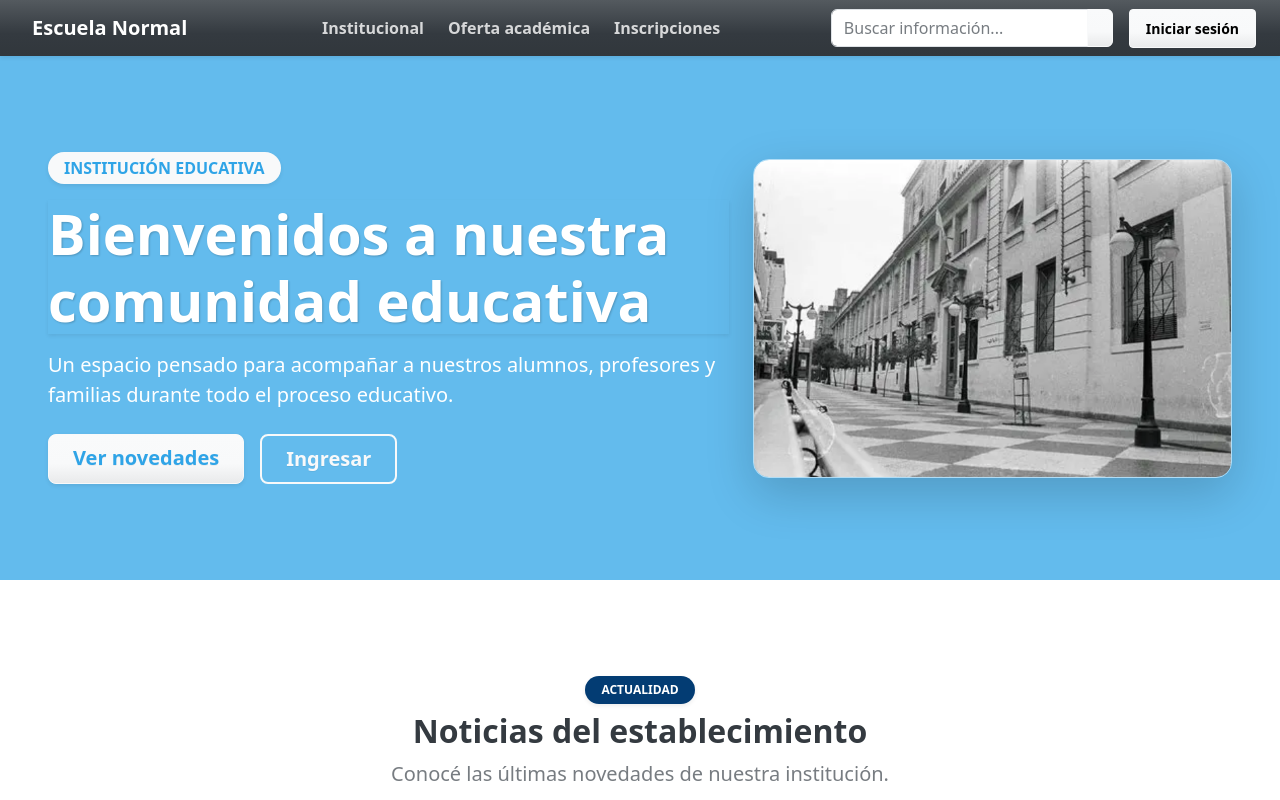
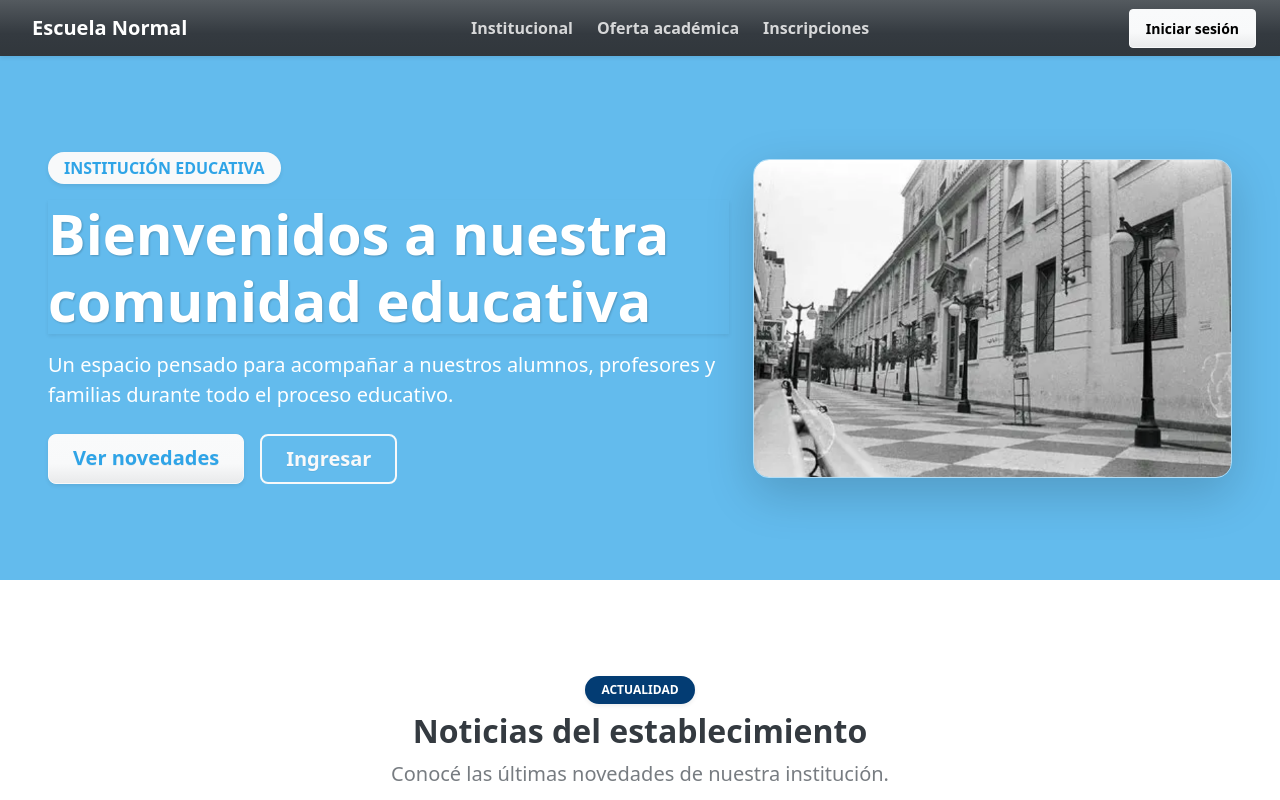
Before and after one commit to martinramiro630-ai/normal-frontend, a React (Vite) app: page / in a window 1280 px wide. Shown: the top 800 px of the page. Built offline with nearby package versions, Linux system fonts and the light colour scheme.

Commit message:
quito menu de busqueda del navbar

```diff
--- a/src/components/Carrousel.jsx
+++ b/src/components/Carrousel.jsx
@@ -1,15 +1,14 @@
 import { Carousel } from 'react-bootstrap';
 
-// 1. Debes importar CADA imagen individualmente desde tu carpeta assets
 import img1 from '../assets/noticia1.png';
-import img2 from '../assets/noticia2.png'; // Reemplazá 'hero.png' por el nombre de tu segunda foto
-import img3 from '../assets/noticia3.png'; // Reemplazá 'hero.png' por el nombre de tu tercera foto
+import img2 from '../assets/noticia2.png';
+import img3 from '../assets/noticia3.png';
 
 const diapositivas = [
   {
     imagen: img1,
     titulo: 'Conocé tu escuela en casa, la plataforma educativa',
-    alt: 'Plataforma educativa de la Escuela Normal', // Texto descriptivo para SEO
+    alt: 'Plataforma educativa de la Escuela Normal',
   },
   {
     imagen: img2,
@@ -25,12 +24,9 @@ const diapositivas = [
 
 function Carrusel() {
   return (
-    // Agregamos clases de Bootstrap para estilizar los bordes y sombras
     <Carousel fade interval={5000} className="carrusel shadow-sm rounded-4 overflow-hidden mb-4">
       {diapositivas.map((d, i) => (
         <Carousel.Item key={i}>
-
-          {/* ESTRATEGIA SEO: Uso de etiqueta img con atributo alt en lugar de background-image */}
           <img
             className="d-block w-100 carrusel-img"
             src={d.imagen}
--- a/src/components/Navbar.jsx
+++ b/src/components/Navbar.jsx
@@ -1,11 +1,8 @@
-import { useState } from "react";
 import { Link, useNavigate } from "react-router-dom";
-import { Navbar as BootstrapNavbar, Nav, Container, Button, Form, InputGroup } from "react-bootstrap";
-import { Search } from "react-bootstrap-icons";
+import { Navbar as BootstrapNavbar, Nav, Container, Button } from "react-bootstrap";
 import { motion } from "framer-motion";
 import Swal from "sweetalert2";
 
-// 1. Reconfiguramos el menú para definir tipos de acciones
 const menu = [
   { etiqueta: "Institucional", tipo: "link_externo", url: "https://www.lagaceta.com.ar/nota/1149505/sociedad/profundizan-mejoras-edilicias-equipan-laboratorios-escuela-normal.html" },
   { etiqueta: "Oferta académica", tipo: "modal_oferta" },
@@ -13,22 +10,7 @@ const menu = [
 ];
 
 function Navbar({ usuario, cerrarSesion }) {
-  const [busqueda, setBusqueda] = useState("");
   const navigate = useNavigate();
-
-  const buscar = (e) => {
-    e.preventDefault();
-    if (!busqueda.trim()) {
-      Swal.fire({
-        icon: "warning",
-        title: "Búsqueda vacía",
-        text: "Por favor, escribe algo para buscar en el portal.",
-        confirmButtonColor: "#f39c12"
-      });
-      return;
-    }
-    console.log("Buscar:", busqueda);
-  };
 
   const confirmarSalida = () => {
     Swal.fire({
@@ -61,7 +43,6 @@ function Navbar({ usuario, cerrarSesion }) {
     });
   };
 
-  // 2. Funciones para disparar las Cards informativas con SweetAlert2
   const mostrarOfertaAcademica = () => {
     Swal.fire({
       title: 'Oferta Académica: Idiomas',
@@ -117,17 +98,16 @@ function Navbar({ usuario, cerrarSesion }) {
     });
   };
 
-  // 3. Manejador central para los clics del menú
   const manejarClickMenu = (e, item) => {
     e.preventDefault();
     if (item.tipo === "link_externo") {
-      window.open(item.url, "_blank"); // Abre en pestaña nueva
+      window.open(item.url, "_blank");
     } else if (item.tipo === "modal_oferta") {
       mostrarOfertaAcademica();
     } else if (item.tipo === "modal_inscripciones") {
       mostrarInscripciones();
     } else {
-      navigate(item.ruta); // Comportamiento por defecto
+      navigate(item.ruta);
     }
   };
 
@@ -177,20 +157,6 @@ function Navbar({ usuario, cerrarSesion }) {
               animate={{ opacity: 1, x: 0 }}
               transition={{ duration: 0.5, delay: 0.2 }}
             >
-              <Form onSubmit={buscar}>
-                <InputGroup className="buscador">
-                  <Form.Control
-                    type="search"
-                    placeholder="Buscar información..."
-                    value={busqueda}
-                    onChange={(e) => setBusqueda(e.target.value)}
-                  />
-                  <Button type="submit" variant="light" className="text-primary">
-                    <Search />
-                  </Button>
-                </InputGroup>
-              </Form>
-
               {!usuario ? (
                 <Button variant="light" size="sm" onClick={() => navigate("/login")} className="text-nowrap fw-bold px-3 py-2">
                   Iniciar sesión
```
